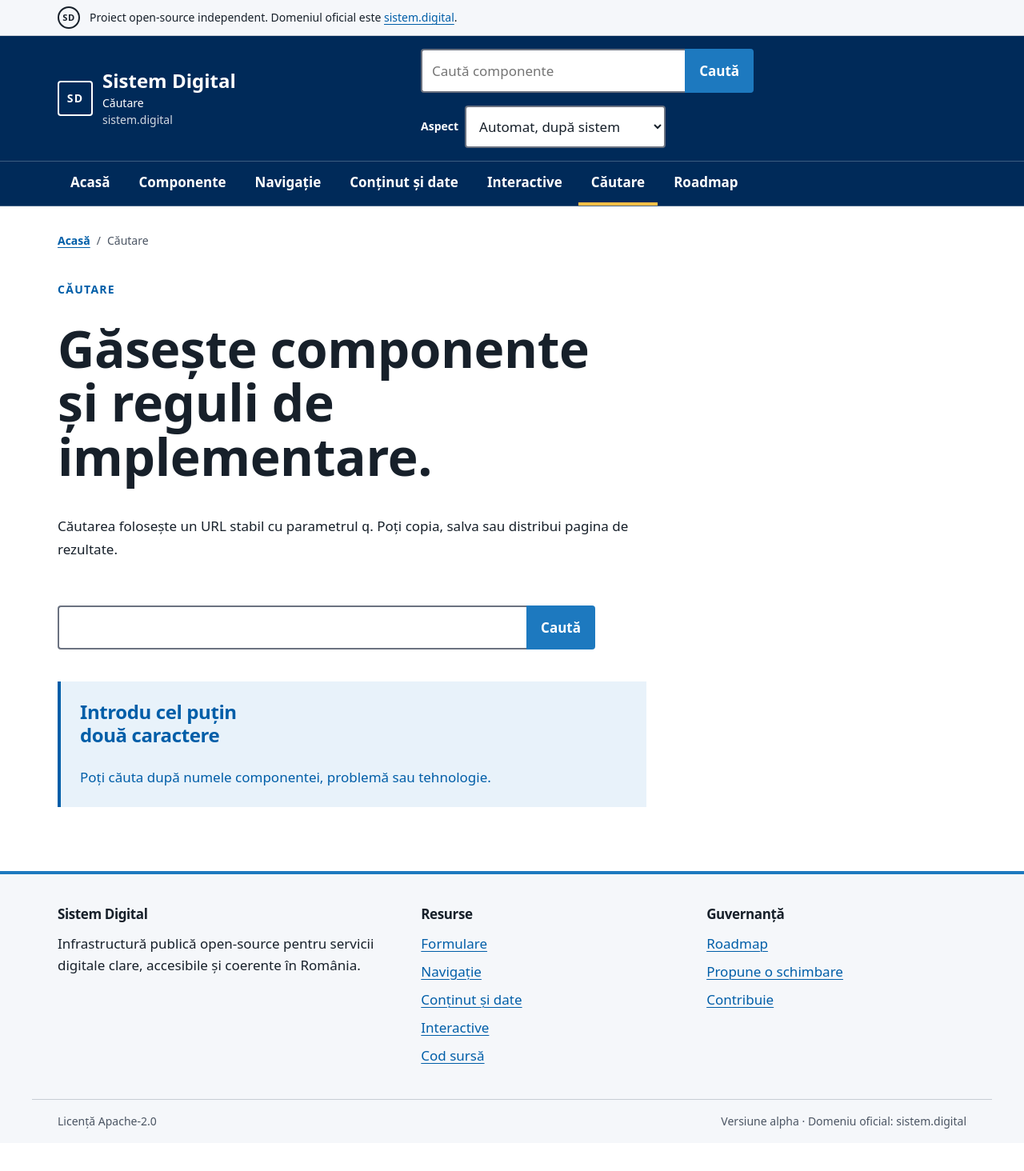
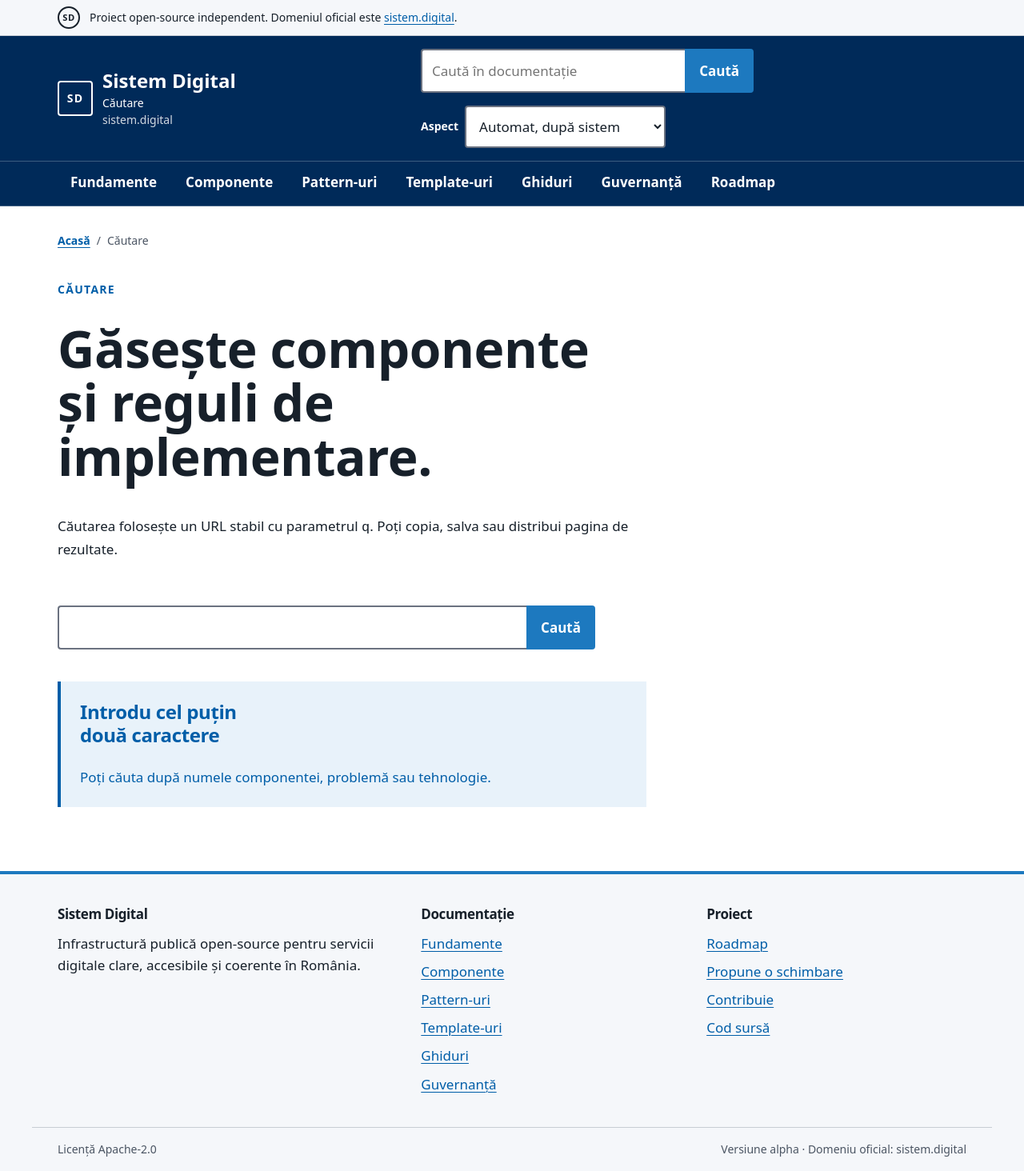
Before and after one commit to ciprian-rus/sistem.digital, a Next.js app in the folder apps/website/: page /cautare in a window 1280 px wide. Shown: the whole page at 80% size. Before the commit the page ends 1429 px from the top, so only its background shows below. Built offline with nearby package versions, Linux system fonts and the light colour scheme.

Commit message:
refactor(website): derive public navigation from sitemap

```diff
--- a/apps/website/src/components/public-shell.tsx
+++ b/apps/website/src/components/public-shell.tsx
@@ -1,15 +1,7 @@
 import type { ReactNode } from 'react';
 
+import { primaryNavigation, siteSections } from '../content/site-map';
 import { ThemeControls } from './theme-controls';
-
-const navigationItems = [
-  { href: '/', label: 'Acasă' },
-  { href: '/componente/formulare', label: 'Componente' },
-  { href: '/componente/navigatie', label: 'Navigație' },
-  { href: '/componente/continut-date', label: 'Conținut și date' },
-  { href: '/componente/interactive', label: 'Interactive' },
-  { href: '/cautare', label: 'Căutare' },
-] as const;
 
 export interface PublicHeaderProps {
   currentPath?: string;
@@ -20,13 +12,17 @@ export interface PublicHeaderProps {
 function NavigationLinks({ currentPath }: Readonly<{ currentPath: string | undefined }>) {
   return (
     <>
-      {navigationItems.map((item) => (
-        <li key={item.href}>
-          <a href={item.href} aria-current={currentPath === item.href ? 'page' : undefined}>
-            {item.label}
-          </a>
-        </li>
-      ))}
+      {primaryNavigation.map((item) => {
+        const isCurrent =
+          currentPath === item.href || Boolean(currentPath?.startsWith(`${item.href}/`));
+        return (
+          <li key={item.href}>
+            <a href={item.href} aria-current={isCurrent ? 'page' : undefined}>
+              {item.label}
+            </a>
+          </li>
+        );
+      })}
       <li>
         <a href="https://github.com/users/ciprian-rus/projects/5">Roadmap</a>
       </li>
@@ -96,7 +92,7 @@ export function PublicHeader({
                 id="site-search"
                 name="q"
                 type="search"
-                placeholder="Caută componente"
+                placeholder="Caută în documentație"
                 autoComplete="off"
               />
               <button className="sd-search__button" type="submit">
@@ -201,30 +197,20 @@ export function PublicFooter({ children }: Readonly<{ children?: ReactNode }>) {
 
         <nav aria-labelledby="footer-resources-title">
           <h2 className="sd-footer__heading" id="footer-resources-title">
-            Resurse
+            Documentație
           </h2>
           <ul className="sd-footer__list">
-            <li>
-              <a href="/componente/formulare">Formulare</a>
-            </li>
-            <li>
-              <a href="/componente/navigatie">Navigație</a>
-            </li>
-            <li>
-              <a href="/componente/continut-date">Conținut și date</a>
-            </li>
-            <li>
-              <a href="/componente/interactive">Interactive</a>
-            </li>
-            <li>
-              <a href="https://github.com/ciprian-rus/sistem.digital">Cod sursă</a>
-            </li>
+            {siteSections.map((section) => (
+              <li key={section.href}>
+                <a href={section.href}>{section.navigationLabel}</a>
+              </li>
+            ))}
           </ul>
         </nav>
 
         <nav aria-labelledby="footer-governance-title">
           <h2 className="sd-footer__heading" id="footer-governance-title">
-            Guvernanță
+            Proiect
           </h2>
           <ul className="sd-footer__list">
             <li>
@@ -238,6 +224,9 @@ export function PublicFooter({ children }: Readonly<{ children?: ReactNode }>) {
                 Contribuie
               </a>
             </li>
+            <li>
+              <a href="https://github.com/ciprian-rus/sistem.digital">Cod sursă</a>
+            </li>
           </ul>
         </nav>
       </div>
```
